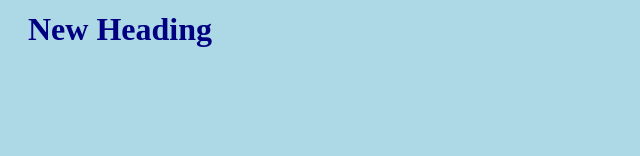
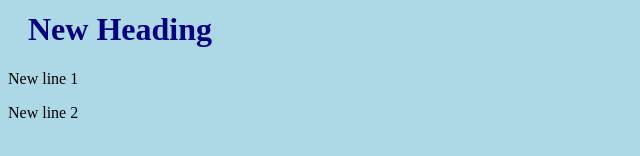
Before and after one commit to Kavindu-Hasintha/Test2, a plain HTML site: page index.html in a window 1280 px wide. Shown: the part 142-298 px from the top of the page, without its empty margins (0-640 px from the left). Drawn offline with Linux system fonts and the light colour scheme.

Commit message:
myTest2 V2.0 new lines 1, 2

```diff
--- a/index.html
+++ b/index.html
@@ -11,5 +11,8 @@
 <p>Add a new line!</p>
 <h1>New Heading</h1>
 
+<p>New line 1</p>
+<p>New line 2</p>
+
 </body>
 </html>
```
